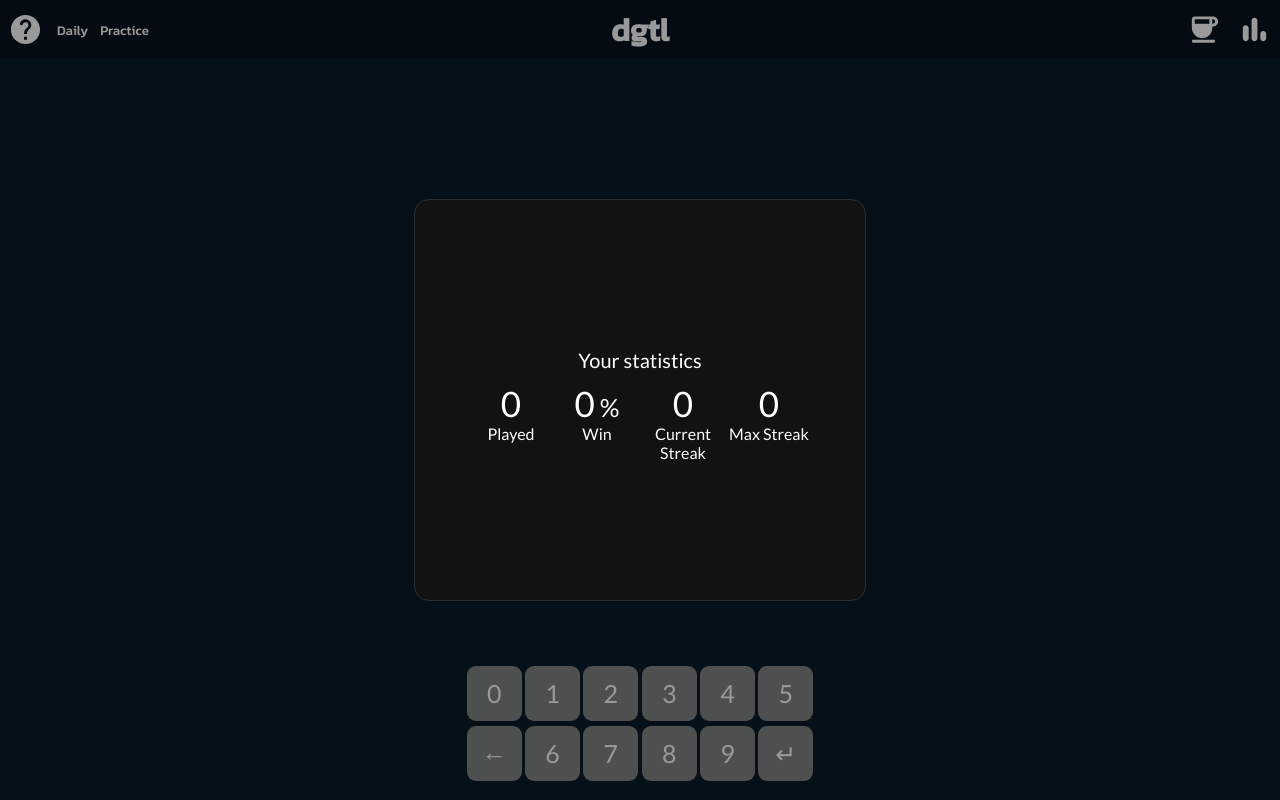
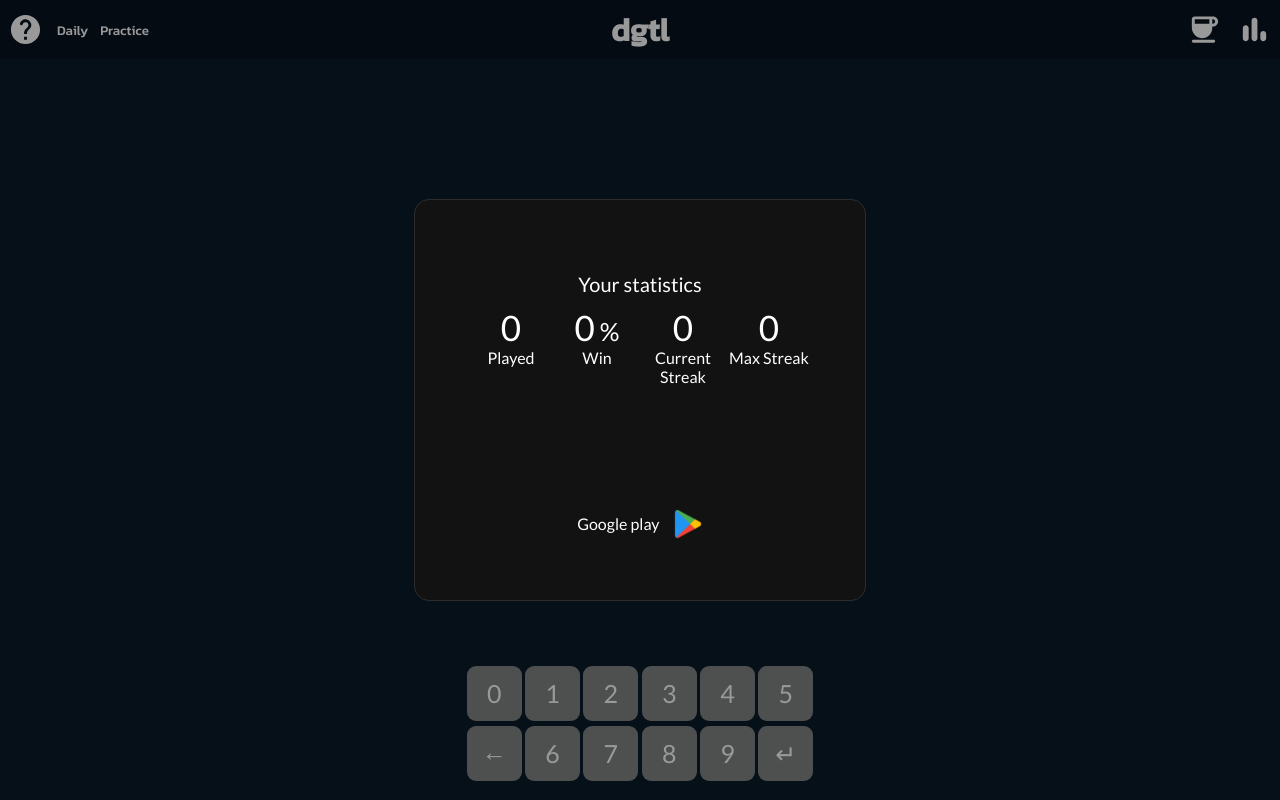
Before and after one commit to Buludyan/dgtl, a React (Create React App) app: page /practice in a window 1280 px wide. Both pictures are taken after a click on the button 1254 px from the left and 29 px from the top of the page. Built offline with nearby package versions, Linux system fonts and the light colour scheme.

Commit message:
final first deploy version

```diff
--- a/package.json
+++ b/package.json
@@ -31,6 +31,7 @@
   "scripts": {
     "start": "react-scripts start",
     "build": "react-scripts build",
+    "deploy-production": "react-scripts build && scp -r ./build/* dgtl@128.199.48.201:/var/www/dgtlweb.com/html",
     "test": "react-scripts test",
     "eject": "react-scripts eject"
   },
--- a/src/App.tsx
+++ b/src/App.tsx
@@ -147,7 +147,6 @@ const App: React.FC = () => {
 
   useEffect(() => {
     const currentData = JSON.parse(localStorage.getItem('currentData') || '{}')
-    const secretNum: number[] = (Math.floor(Math.random() * 1000000) + '').split('').map(e => +e)
 
     if (window.location.href === `${process.env.REACT_APP_BASE_URL}/practice`) {
       if (!currentData.practice.secretNum.length) dispatch(setSecretNum(practiceSecretNumGenerator()))
--- a/src/components/modalWIndows/gameEndMW/GameEndMW.scss
+++ b/src/components/modalWIndows/gameEndMW/GameEndMW.scss
@@ -41,6 +41,23 @@
     color: white;
     border: .1px solid #2e2d2d;
 
+    &__link {
+        display: flex;
+        align-items: center;
+        justify-content: space-around;
+        width: 139px;
+    }
+
+    &__playIcon {
+        background-image: url('../../icon/googlePlay.png');
+        background-position: center;
+        background-repeat: no-repeat;
+        background-size: 30px;
+        width: 30px;
+        height: 30px;
+        cursor: pointer;
+    }
+
     &__resultText {
         font-size: 25px;
     }
--- a/src/components/modalWIndows/gameEndMW/GameEndMw.tsx
+++ b/src/components/modalWIndows/gameEndMW/GameEndMw.tsx
@@ -11,6 +11,7 @@ type GameEndMWState = {
     isGameEnd: null | 'win' | 'lose',
     isStatsOpen: boolean,
     gameMod: 'daily' | 'practice'
+    secretNum: number[]
 }
 
 export const GameEndMW: React.FC = () => {
@@ -29,7 +30,7 @@ export const GameEndMW: React.FC = () => {
 
     const dispatch = useDispatch();
 
-    const { isGameEnd, isStatsOpen, gameMod }: GameEndMWState = useSelector(gameState);
+    const { isGameEnd, isStatsOpen, gameMod, secretNum }: GameEndMWState = useSelector(gameState);
 
     useEffect(() => {
         if (isGameEnd === 'win') {
@@ -75,11 +76,33 @@ export const GameEndMW: React.FC = () => {
                 {
                     isGameEnd
                     &&
-                    <p
+                    <div
                         className='modalContent__resultText'
                     >
-                        {isActive.result === 'win' ? 'Congratulations, you won!' : 'Next time will be better!'}
+                        {isActive.result === 'win'
+                            ? 'Congratulations, you won!'
+                            :
+                            'Next time will be better!'
+                        }
+                        <div style={{
+                            display: 'flex',
+                            flexDirection: 'column',
+                            justifyContent: 'center',
+                            alignItems: 'center',
+                        }}>
+                            <p style={{
+                                fontSize: '25px',
+                                marginTop: '5px'
+                            }}>
+                                Secret number
                             </p>
+                            <p style={{
+                                fontSize: '50px'
+                            }}>
+                                {secretNum.join('')}
+                            </p>
+                        </div>
+                    </div>
                 }
                 <div className='statistic'>
                     <p className='statistic__headline'>Your statistics</p>
@@ -117,7 +140,8 @@ export const GameEndMW: React.FC = () => {
                     &&
                     (window.location.href === `${process.env.REACT_APP_BASE_URL}/` && gameMod === 'daily')
                     &&
-                    <div style={{
+                    <div
+                        style={{
                             display: 'flex',
                             width: '170px',
                             justifyContent: 'space-between'
@@ -126,7 +150,26 @@ export const GameEndMW: React.FC = () => {
                         <Timer countdownTimestampMs={1659986400000} />
                     </div>
                 }
+                <div className='modalContent__link'>
+                    <a
+                        target="_blank"
+                        rel="noreferrer"
+                        href='https://play.google.com/store/apps/details?id=com.LevonHovhannisyan.dgtl'
+                        style={{
+                            textDecoration: 'none',
+                            color: '#fff'
+                        }}
+                    >
+                        Google play
+                    </a>
+                    <a
+                        target="_blank"
+                        rel="noreferrer"
+                        className='modalContent__playIcon'
+                        href='https://play.google.com/store/apps/details?id=com.LevonHovhannisyan.dgtl'
+                    />
                 </div>
             </div>
+        </div >
     )
 };
```
Also changed, not shown: src/components/icon/googlePlay.png (added), src/components/keyboard/Keyboard.tsx (line endings or trailing spaces), 1 other file (tests, documents, lock files or other folders). Lines whose indentation alone changed are shown as unchanged.
